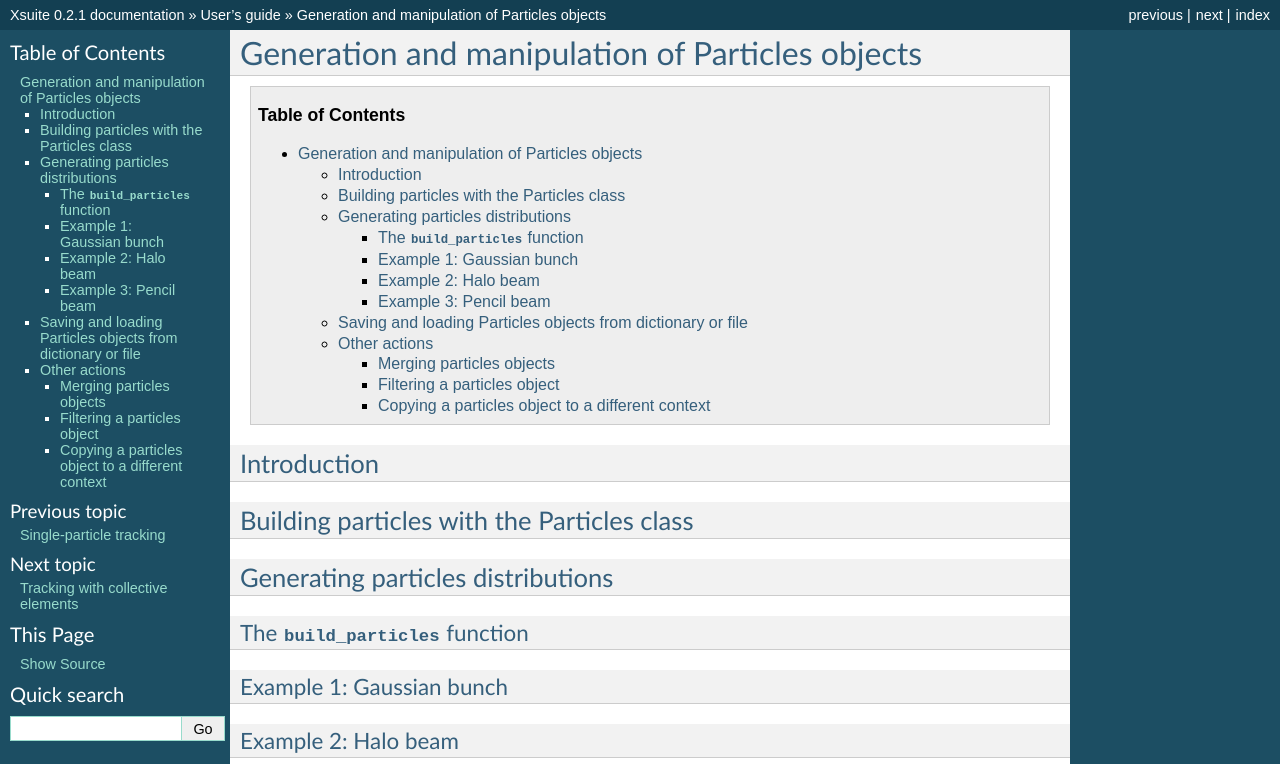
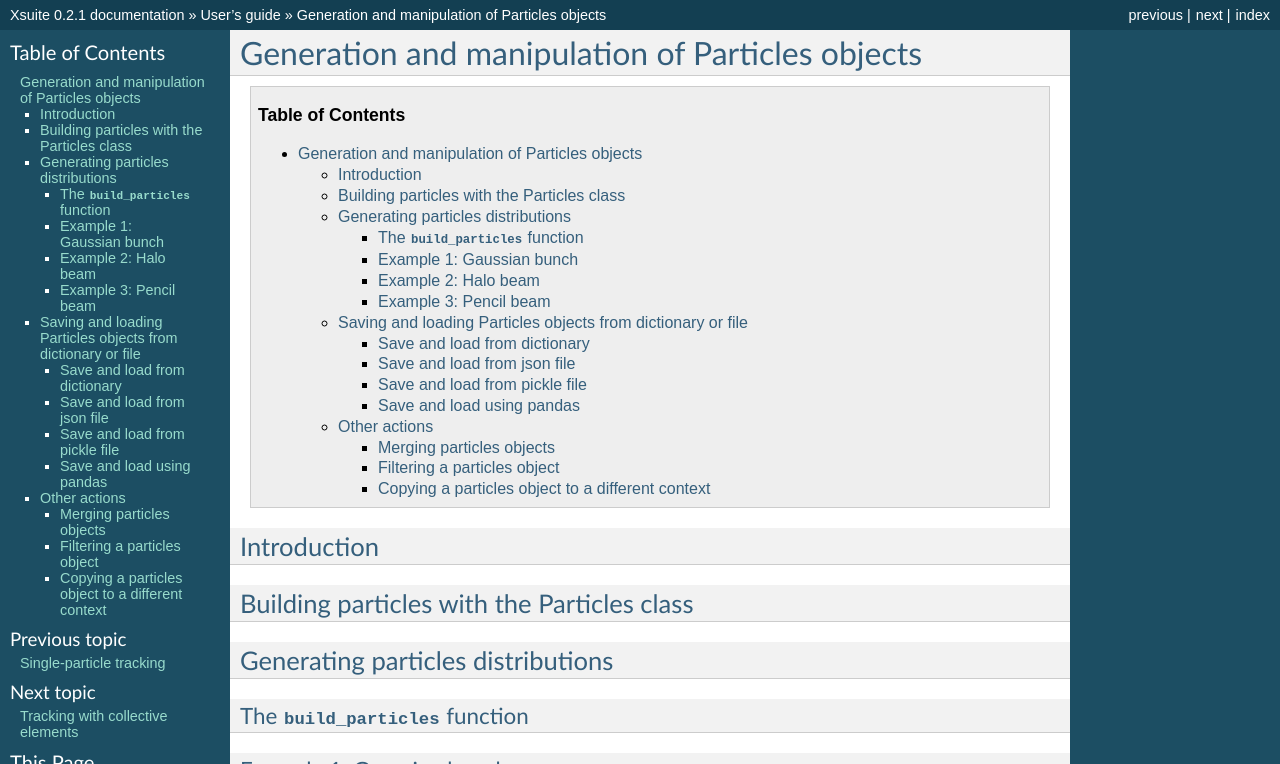
Before and after one commit to xsuite/xsuite, a Sphinx documentation site: the page built from docs/particlesmanip.rst, in a window 1280 px wide and 900 px high, cut to the strip 0-764 px from the top of the window. Built offline with Sphinx 7.4.7, drawn with Linux system fonts in a browser that asks for light colours; some of the changed text lies outside the part shown.

Commit message:
Quick push

```diff
--- a/docs/particlesmanip.rst
+++ b/docs/particlesmanip.rst
@@ -53,14 +53,26 @@
 Saving and loading Particles objects from dictionary or file
 =============================================================
 
+Save and load from dictionary
+-----------------------------
+
 .. literalinclude:: generated_code_snippets/to_from_dict.py
    :language: python
+
+Save and load from json file
+-----------------------------
 
 .. literalinclude:: generated_code_snippets/save_load_json.py
    :language: python
 
+Save and load from pickle file
+------------------------------
+
 .. literalinclude:: generated_code_snippets/save_load_pickle.py
    :language: python
+
+Save and load using pandas
+--------------------------
 
 .. literalinclude:: generated_code_snippets/save_load_with_pandas.py
    :language: python
```
